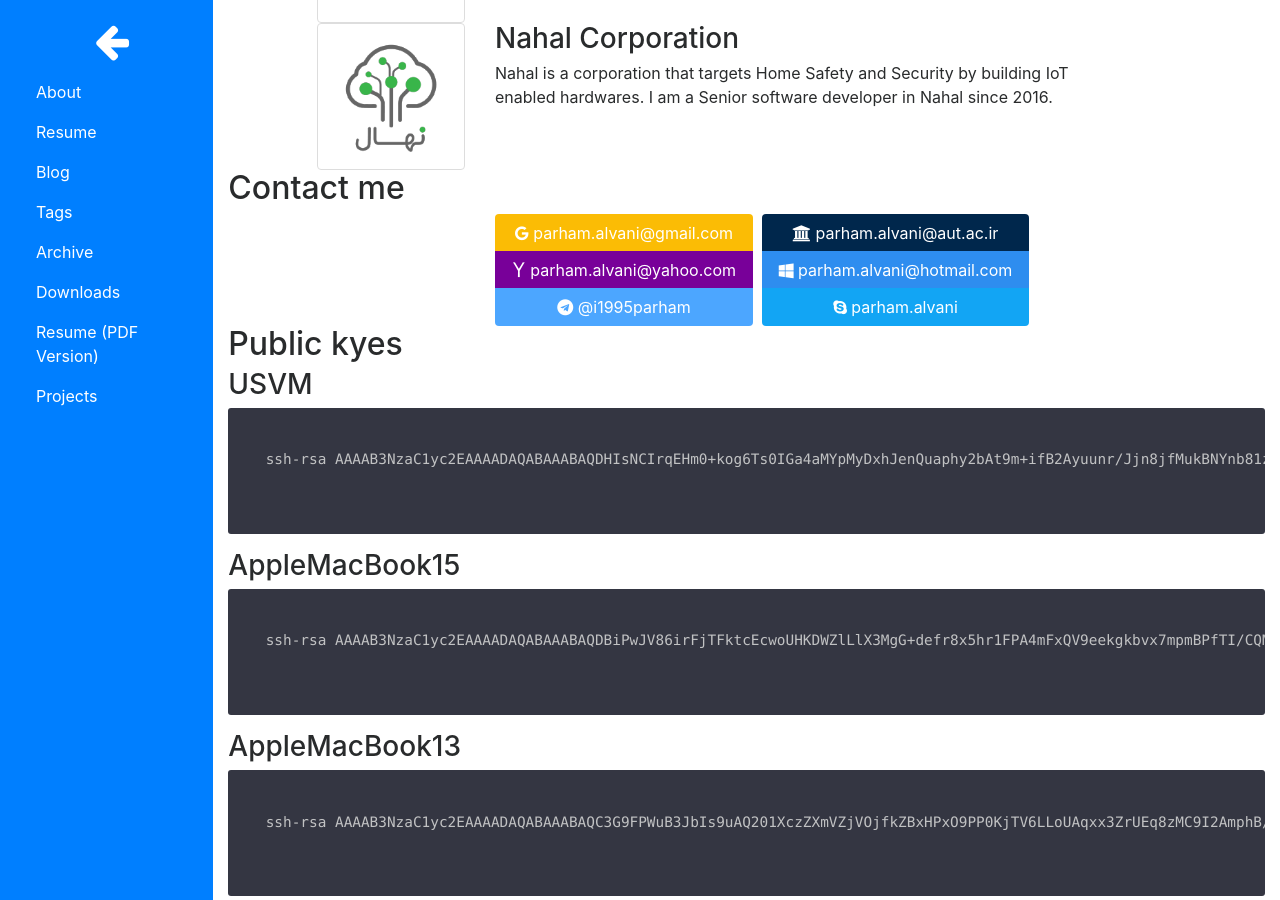
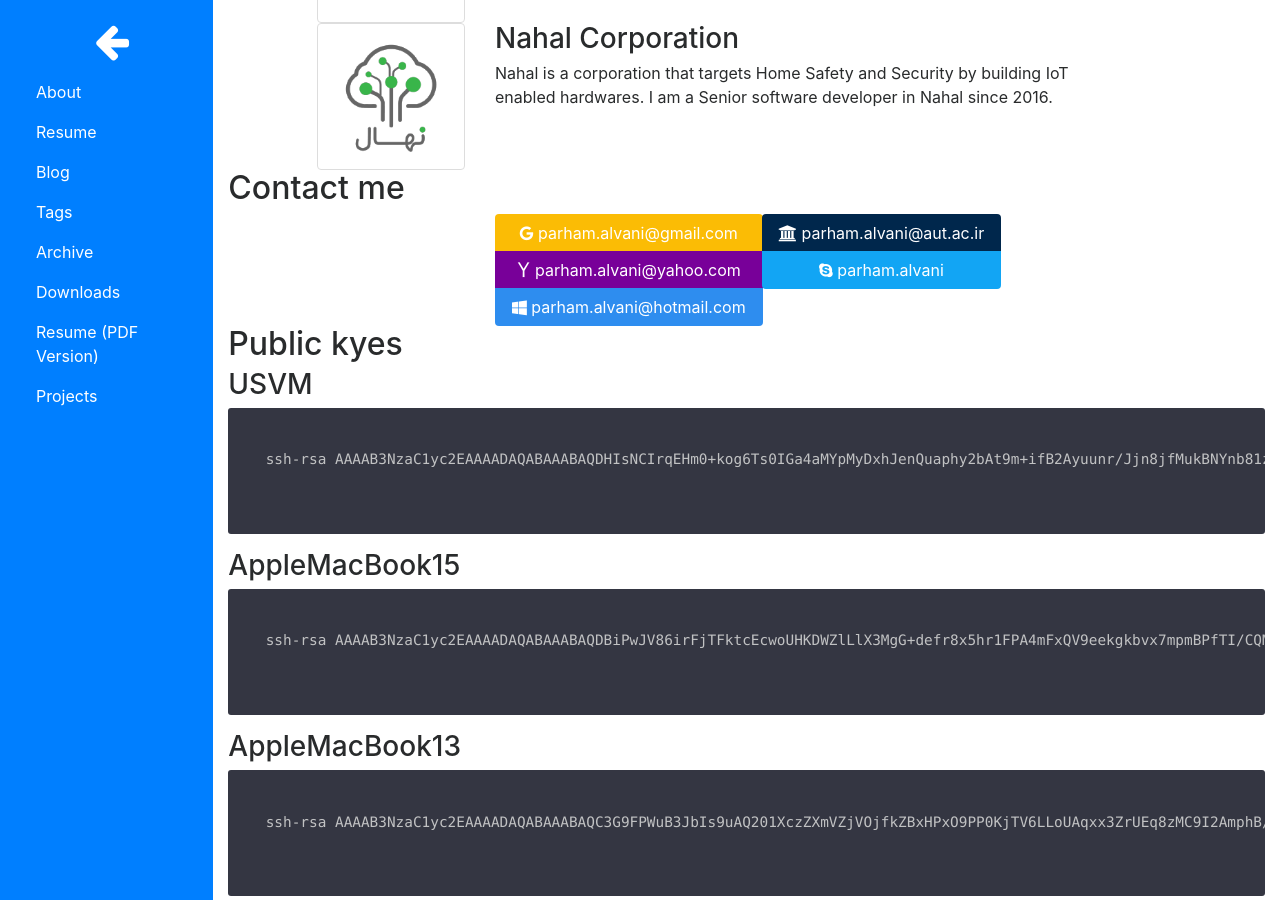
Before and after one commit to 1995parham/1995parham.github.io, a Jekyll site: the page built from about/index.html, in a window 1280 px wide and 900 px high, scrolled down 1010 px. Built offline with Jekyll 4.4.1, drawn with Linux system fonts in a browser that asks for light colours.

Commit message:
Removes telegram account.

```diff
--- a/about/index.html
+++ b/about/index.html
@@ -125,13 +125,12 @@
       <div class="btn-group-vertical">
         <a class="btn google" href="#" role="button"><i class="fa fa-google" aria-hidden="true"></i> parham.alvani@gmail.com</a>
         <a class="btn yahoo" href="#" role="button"><i class="fa fa-yahoo" aria-hidden="true"></i> parham.alvani@yahoo.com</a>
-        <a class="btn telegram" href="#" role="button"><i class="fa fa-telegram" aria-hidden="true"></i> @i1995parham</a>
+        <a class="btn windows" href="#" role="button"><i class="fa fa-windows" aria-hidden="true"></i> parham.alvani@hotmail.com</a>
       </div>
     </div>
     <div class="col-3">
       <div class="btn-group-vertical">
         <a class="btn university" href="#" role="button"><i class="fa fa-university" aria-hidden="true"></i> parham.alvani@aut.ac.ir</a>
-        <a class="btn windows" href="#" role="button"><i class="fa fa-windows" aria-hidden="true"></i> parham.alvani@hotmail.com</a>
         <a class="btn skype" href="#" role="button"><i class="fa fa-skype" aria-hidden="true"></i> parham.alvani</a>
       </div>
     </div>
```
